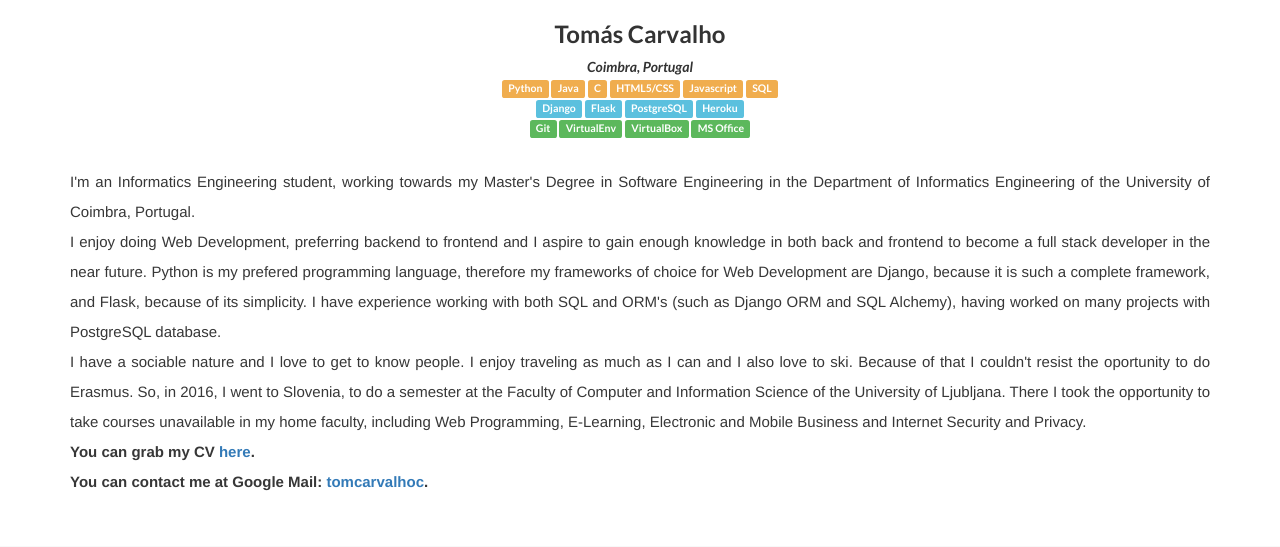
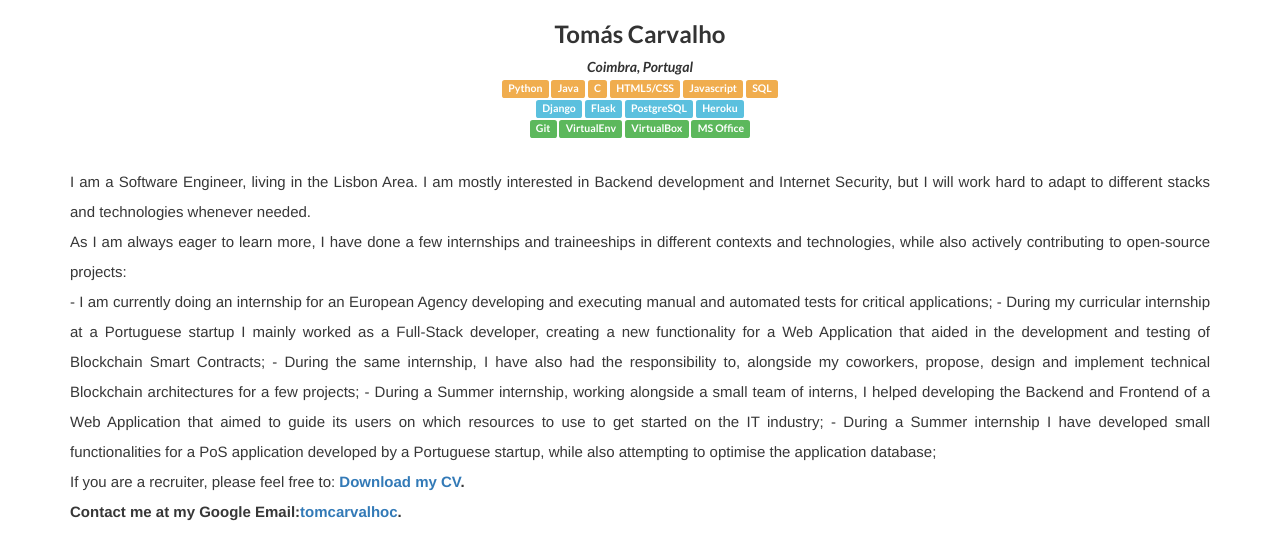
Before and after one commit to tomascarvalho/My-Website, a Flask app: page /about in a window 1280 px wide. Shown: the part 254-801 px from the top of the page. Before the commit the page ends 745 px from the top, so only its background shows below. Run offline with Flask 2, Linux system fonts and the light colour scheme; some libraries are stand-ins or nearby versions.

Commit message:
Update description

```diff
--- a/templates/about.html
+++ b/templates/about.html
@@ -95,22 +95,20 @@
         </center>
         <center>
         <p class="text-justify about-font"><br>
-            I'm an Informatics Engineering student, working towards my Master's Degree in Software Engineering in the Department of Informatics Engineering of the University of Coimbra, Portugal.
+            I am a Software Engineer, living in the Lisbon Area. I am mostly interested in Backend development and Internet Security, but I will work hard to adapt to different stacks and technologies whenever needed.
             <br>
-            I enjoy doing Web Development, preferring backend to frontend and I aspire to gain enough knowledge in both back and frontend to become a full stack developer in the near future.
-            Python is my prefered programming language, therefore my frameworks of choice for Web Development are Django, because it is such a complete framework, and Flask, because of its simplicity.
-            I have experience working with both SQL and ORM's (such as Django ORM and SQL Alchemy), having worked on many projects with PostgreSQL database.
+            As I am always eager to learn more, I have done a few internships and traineeships in different contexts and technologies, while also actively contributing to open-source projects:
             <br>
-            I have a sociable nature and I love to get to know people. I enjoy traveling as much as I can and I also love to ski. Because of that I couldn't resist the oportunity to do Erasmus.
-            So, in 2016, I went to Slovenia, to do a semester at the Faculty of Computer and Information Science of the University of Ljubljana. There I took the opportunity to take courses unavailable in my home
-            faculty, including Web Programming, E-Learning, Electronic and Mobile Business and Internet Security and Privacy.
+            - I am currently doing an internship for an European Agency developing and executing manual and automated tests for critical applications;
+            - During my curricular internship at a Portuguese startup I mainly worked as a Full-Stack developer, creating a new functionality for a Web Application that aided in the development and testing of Blockchain Smart Contracts;
+            - During the same internship, I have also had the responsibility to, alongside my coworkers, propose, design and implement technical Blockchain architectures for a few projects;
+            - During a Summer internship, working alongside a small team of interns, I helped developing the Backend and Frontend of a Web Application that aimed to guide its users on which resources to use to get started on the IT industry;
+            - During a Summer internship I have developed small functionalities for a PoS application developed by a Portuguese startup, while also attempting to optimise the application database;
             <br>
-            <strong>You can grab my CV <a href="https://www.dropbox.com/s/jbxyc2ymmlpvrdx/CV.pdf?dl=1">here</a>.</strong>
-
+            If you are a recruiter, please feel free to:
+            <strong><a href="https://www.dropbox.com/s/jbxyc2ymmlpvrdx/CV.pdf?dl=1">Download my CV</a>.</strong>
             <br>
-            <strong>You can contact me at Google Mail: <a href="mailto:tomcarvalhoc@gmail.com" target="_top">tomcarvalhoc</a>.</strong>
-        </p>
-        <br>
+            <strong>Contact me at my Google Email:<a href="mailto:tomcarvalhoc@gmail.com" target="_top">tomcarvalhoc</a>.</strong>
         </center>
     </div>
 
```
